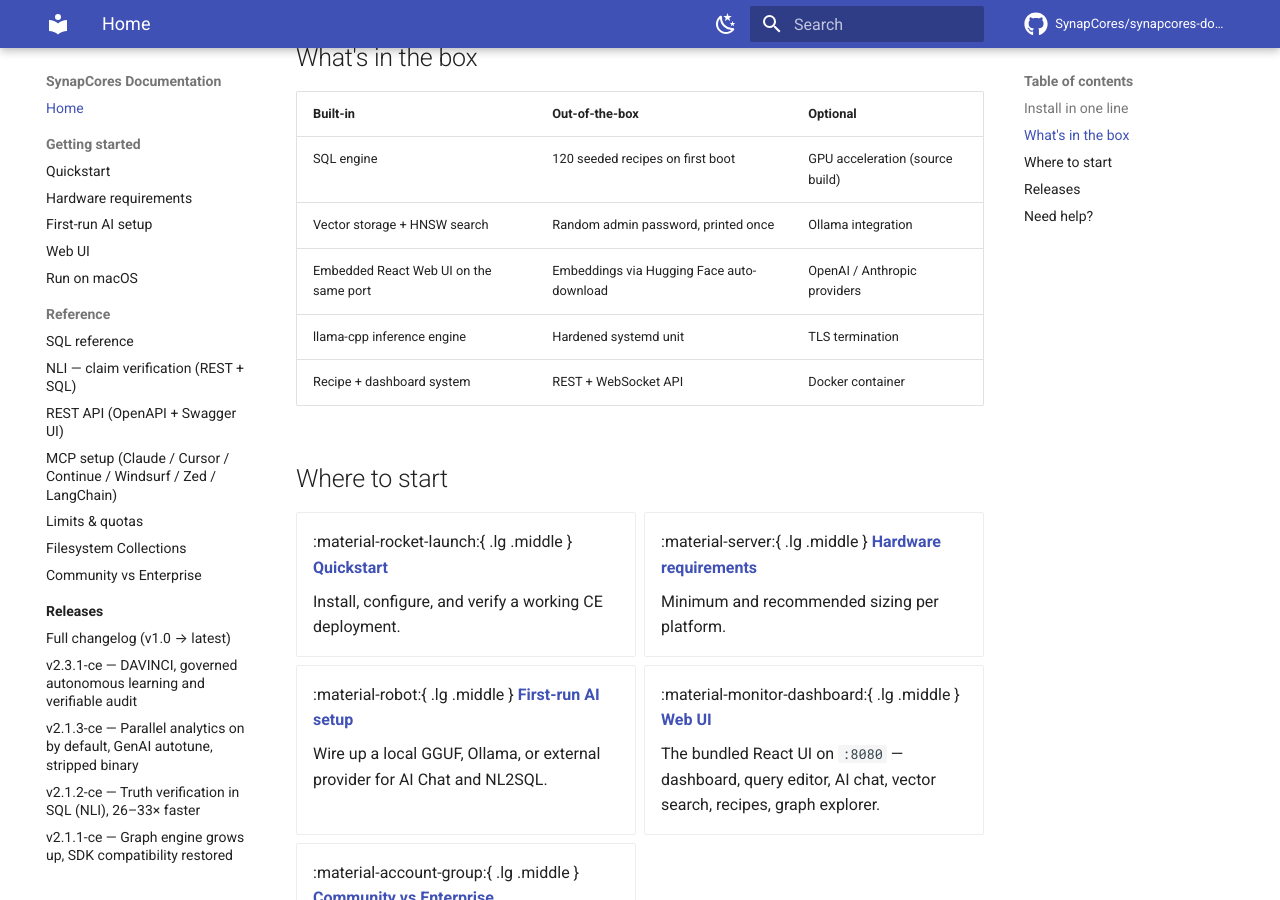
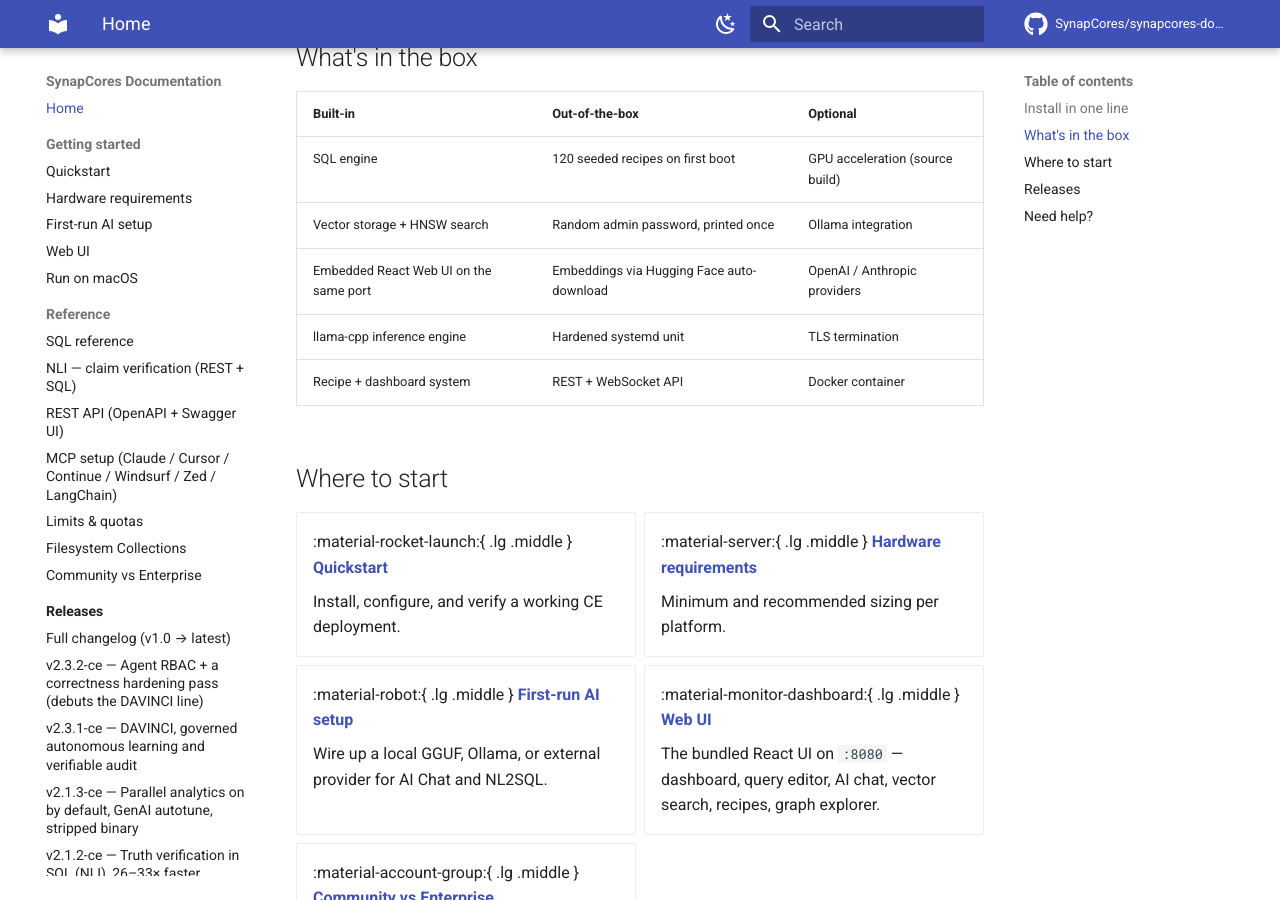
Before and after one commit to SynapCores/synapcores-docs, an MkDocs documentation site: the page built from docs/index.md, in a window 1280 px wide and 900 px high, scrolled down 429 px. Built offline with MkDocs 1.6.1 and Material for MkDocs 9.7.7, drawn with Linux system fonts in a browser that asks for light colours; comment, search, counter and statistics services are not loaded; part of the change alters nothing that is shown; some of the changed text lies outside the part shown.

Commit message:
docs(releases): add v2.3.2-ce — Agent RBAC + correctness hardening (debuts DAVINCI line)
Combined release page: new v2.3.2 work (database-scoped agent RBAC,
role-bound expiring keys, ownership, 47-finding correctness pass, graph
database-scoping, UI batch) plus the full DAVINCI feature set now on :latest.
Nav entry added above v2.3.1-ce; v2.3.1-ce page kept as version history.

LM

````diff
--- /dev/null
+++ b/docs/releases/v2.3.2-ce.md
@@ -0,0 +1,114 @@
+# v2.3.2-ce — Agent RBAC, on a database that learns and proves it
+
+*Released 2026-10-24 · [GitHub release](https://github.com/SynapCores/synapcores-releases/releases/tag/v2.3.2-ce)*
+
+v2.3.2 is the public debut of the complete governed-autonomy stack. It adds database-scoped role-based access control for every autonomous operation, role-bound expiring API keys, and database ownership — paired with a 47-finding correctness pass that converts previously-silent edge cases into correct results or honest refusals. It also brings the full **DAVINCI** line forward onto `:latest`: agents that learn from verified outcomes, a tamper-evident decision ledger, vector search beyond RAM, native Ollama compatibility, and grounded questions over live operational data.
+
+!!! tip "Why it matters"
+    Govern who can monitor, operate, approve and configure your agents; run
+    them on a materially more correct engine; and keep SQL, graph, vectors,
+    memory, inference and governed agents in one engine. Autonomous learning
+    stays **off by default** until you explicitly enable it.
+
+## New in v2.3.2
+
+### 1. Agent RBAC — decide who can monitor, operate, approve, and configure your agents
+
+**Outcome: make the in-database agent platform safe to give to a team.**
+
+Autonomy without access control is a non-starter for a team. v2.3.2 adds **database-scoped agent privileges**, separate from ordinary data permissions:
+
+| Privilege | What it allows |
+|---|---|
+| `AGENT MONITOR` | read goals, plans, steps, episodes, policy, metrics, and the database audit chain |
+| `AGENT OPERATE` | create / revise / execute / pause / resume / drop goals and plans |
+| `AGENT APPROVE` | approve, reject, and reconcile steps — independent of operating |
+| `AGENT CONFIGURE` | learning config, schedules, autonomy, policy consolidation / rollback |
+
+- **Roles, in SQL.** `CREATE ROLE`, `GRANT` / `REVOKE` (role membership *and* per-database agent privileges), `SHOW ROLES` / `SHOW GRANTS`. Four predefined, immutable templates — `agent_monitor`, `agent_operator`, `agent_approver`, `agent_admin` — plus your own custom roles. Separation of duties is real: an approver cannot lend data-write rights to a read-only operator.
+- **Role-bound, expiring, database-scoped API keys.** Create a key bound to roles and a database scope (exact names or the dynamic `owned` selector), with an expiry. Revocation is never cached — every agent dispatch re-checks the live credential.
+- **Database ownership.** A `CREATEDB` principal creates and administers its own databases; `GET /v1/auth/whoami?database=<db>` reports the caller's effective rights.
+- **Creator-bound execution + a decision audit.** A goal keeps its creator's credential and spending ceiling; every agent decision persists an audit receipt (principal, key, role, privilege, database, allow/deny). Work is fenced to the database generation it started in, so a dropped-and-recreated database cannot inherit stale authority.
+
+**Now in the console, not just REST:** a new **Agent Roles & Grants** admin screen, **role / database / expiry** bindings on the API-key manager, a **reject-step** action with privilege-aware errors in the **Learning Loop** console, and the Learning Loop console itself (goals, plans, approvals, policy, config).
+
+### 2. A 47-finding correctness hardening pass
+
+**Outcome: fewer silent wrong answers, and honest errors where a feature isn't supported.**
+
+A systematic review repaired real edge cases and — just as importantly — **removed false successes**, where a call used to return HTTP 200 while doing nothing.
+
+**Now correct:**
+- **Binary (`BYTEA` / `BLOB`) round-trips and matches** — arbitrary bytes survive insert, scan, `SELECT`, and `WHERE col = X'…'`, joins, `IN`, `GROUP BY`, and `DISTINCT` without loss. `DECIMAL` and JSON conversions preserve their values.
+- **Joins and derived tables** — similarity predicates in a `JOIN ON` now return the same rows as the equivalent `WHERE`, and two derived tables that share a column name join on the right keys.
+- **Triggers inside transactions** — a `BEFORE` trigger whose rule aborts an update now returns a clear, specific error instead of a blanket refusal, so trigger-guarded writes behave predictably under transactions.
+- **`SELECT DISTINCT`** deduplicates grouped / aggregate results; vector search applies filters before top-k pruning with one dot-product convention across scalar, SIMD, and tiered paths.
+- **Graph is database-scoped.** Graph nodes and relationships now belong to the database they were created in, and database-scoped keys see only their own database's graph — the same boundary your relational data already honored. (Cross-tenant graph data was always isolated.)
+- **Single-hop graph scans and `CREATE DATABASE`** both fixed — the Web-UI schema view (`MATCH ()-[r]->()`) no longer stalls on large graphs; a new `AIDB_GRAPH_PATH_RESULT_CAP` tunes the multi-hop fan-out cap without penalizing simple hops.
+- **Real backup artifacts + validated logical restore**; ML evaluation decodes predictions through stored label mappings and requires an explicit target; RAG context is bounded; filesystem collections reconcile renames.
+
+**Now fail-closed (honest, not silent):** point-in-time recovery, backup schedules / policies / clone / import / export, cluster data replication, MySQL `KILL`, `SELECT INTO`, `BY NAME` set operations, computed generated columns, and multipart-SQL file upload now return an explicit `501` / refusal instead of a false success.
+
+> **Upgrade note:** these paths never actually worked — removing their false success *is* the fix. If an application relied on a `200` from one of them, it was a no-op; switch to the supported path (the release page lists each one). Recover original data or DDL from a trusted source where an old silent marker had already lost it.
+
+### 3. Console and SQL-surface polish
+
+- Type-aware integer formatting (no more `1.0000` for an integer), a normalized Query Editor toolbar, and expanded SQL docs + editor autocomplete (`HNSW` / `FULLTEXT` / `MATCH … AGAINST`, `ANOMALY_SCORE`, `COVAR_POP` / `COVAR_SAMP` / `CORR`).
+- `SHOW ROLES` / `SHOW GRANTS` render as structured tables in the console.
+- `CREATE GOAL` is documented in the runtime SQL manual, so MCP clients can discover it.
+
+---
+
+## Also included — the full DAVINCI line, now on `:latest`
+
+These capabilities debuted in the DAVINCI development line and are now generally available. Autonomous learning remains **off by default** until you explicitly enable it per goal or persona.
+
+### Agents that improve from verified outcomes
+Define a goal and a deterministic success check. SynapCores executes it, records the result, and updates an online policy from verified outcomes — within your tenant, never sent to an external model vendor. Promotion of a learned policy requires separate held-out evidence. **Controls:** off by default, explicit approval before any write (pending writes leave rows unchanged), per-goal spending limits, and a kill switch that survives restarts. **Entry points:** `CREATE GOAL`, `EXECUTE GOAL`, `SHOW AGENT GOALS|POLICY|EPISODES`, `PAUSE|RESUME GOAL`, and `AGENT_RUN(persona, task, JSON_OBJECT('learn', true, …))`.
+
+### Prove what your agents did
+Every recorded decision, reward, and policy change enters an append-only, cryptographically hash-linked ledger, and the engine verifies the full agent and episode history — individual record lineage, not just the latest entry. *A hash-linked ledger provides tamper evidence; regulatory compliance and resistance to a privileged attacker require additional controls such as access restrictions, external anchoring, and independent retention.*
+
+### Grow your vector corpus without growing RAM at the same rate
+The elastic HNSW vector store keeps hot vectors resident and pages the rest from durable storage within a configured memory budget — relational data, graph, and embeddings stay in one engine. **Verified:** a corpus at 1.5× the memory budget ran across 3 tenants and 64 checkpoints with zero out-of-memory failures; SQL and vector-search latency stayed within ±6% of the prior release.
+
+### Keep your Ollama clients and existing AI workflows
+Native Ollama API compatibility, tested with ollama-python, LangChain Ollama, and LlamaIndex embeddings — redirect supported clients without rebuilding their integration layer. Includes request queuing for concurrent `/api/generate`, correct 404s for missing collections, safe handling of null generation options, and corrected reservation when `num_gpu: 0`.
+
+### Ask questions of your operational data, with evidence
+Ask a question scoped to a database; SynapCores uses the live schema and rows to answer, and returns the generated SQL and retrieved evidence alongside it. Stronger selected-source grounding, readable file citations (e.g. `filesystem:orbit_support/troubleshooting-error-codes.md#0`), and tool failures that no longer masquerade as answers. General chat no longer invokes database or RAG tools by default — tool use is opt-in per turn. *Grounding reduces unsupported answers; it does not eliminate model errors.*
+
+### More accurate, up-to-date agent memory
+`CREATE MEMORY` matches vector dimensions to the selected embedding model (including 768-dim models such as nomic-embed-text), and memory supersession respects chronology — a newer fact replaces an older one rather than stale history taking precedence. Existing 384-dim stores reopen unchanged.
+
+### A better default model for RAG and agents
+New deployments default to `qwen2.5:7b`, a general instruction-following model chosen for RAG grounding and tool-calling over the prior coding-focused default; the coder model remains available and operator-pinnable, and explicit `[query.ai_service].model` choices are unaffected. **Verified** to download, load, and generate on a CPU-only host without AVX-512.
+
+### Less time configuring and repairing deployments
+Automatic GPU detection with continued CPU-only support; installer improvements that reconcile stale service drop-ins, support NVIDIA device nodes, and preserve customer-owned configuration during uninstall. Existing memory and vector stores remain readable with no on-disk format change. ML recipes 002, 004, 005, 006, and 007 run end to end.
+
+---
+
+## Install or upgrade
+
+```bash
+docker pull synapcores/community:v2.3.2-ce
+# or GHCR:
+docker pull ghcr.io/synapcores/community:v2.3.2-ce
+```
+
+Or use the installation script:
+
+```bash
+curl -fsSL https://get.synapcores.com/install-ce.sh | sh
+```
+
+Release binaries are available for **Linux x86_64, Linux aarch64, and macOS Apple Silicon**. This is a **drop-in upgrade from v2.3.1** — no on-disk format change. Back up production data before upgrading.
+
+**Validated for this release:** state-asserting feature validator green (316 / 0) on a pristine volume against the published image; agent-RBAC acceptance (whoami, role / key creation, 403 contract, step reject); binary-equality, trigger-in-transaction, join-correctness, and backup-roundtrip regressions; graph database-isolation checks; and a non-AVX-512 runtime canary that loads a model and runs an embedding with no illegal-instruction fault.
+
+---
+
+**Community Edition. No separate AI stack required.**
+
+One database for SQL, graph, vectors, memory, inference, and governed agents. Govern who can do what. Learn from verified outcomes. Keep control of every action. Prove the history. Agent RBAC, the learning loop, and the full SQL / graph / vector / agent surface are all included in CE — free to self-host, autonomous learning off by default until you turn it on.
--- a/mkdocs.yml
+++ b/mkdocs.yml
@@ -86,6 +86,7 @@ nav:
   - Releases:
       - Overview: releases/index.md
       - Full changelog (v1.0 → latest): releases/changelog.md
+      - v2.3.2-ce — Agent RBAC + a correctness hardening pass (debuts the DAVINCI line): releases/v2.3.2-ce.md
       - v2.3.1-ce — DAVINCI, governed autonomous learning and verifiable audit: releases/v2.3.1-ce.md
       - v2.1.3-ce — Parallel analytics on by default, GenAI autotune, stripped binary: releases/v2.1.3-ce.md
       - v2.1.2-ce — Truth verification in SQL (NLI), 26–33× faster: releases/v2.1.2-ce.md
````
